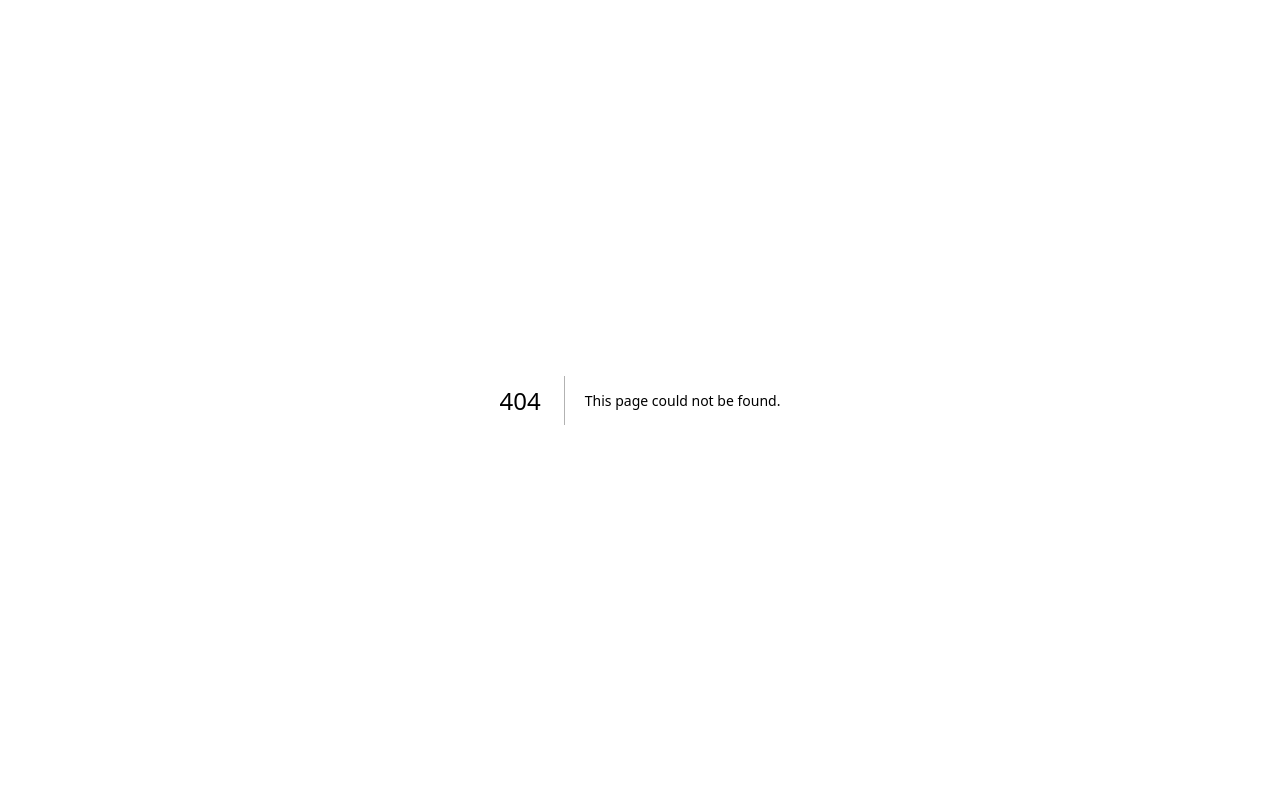
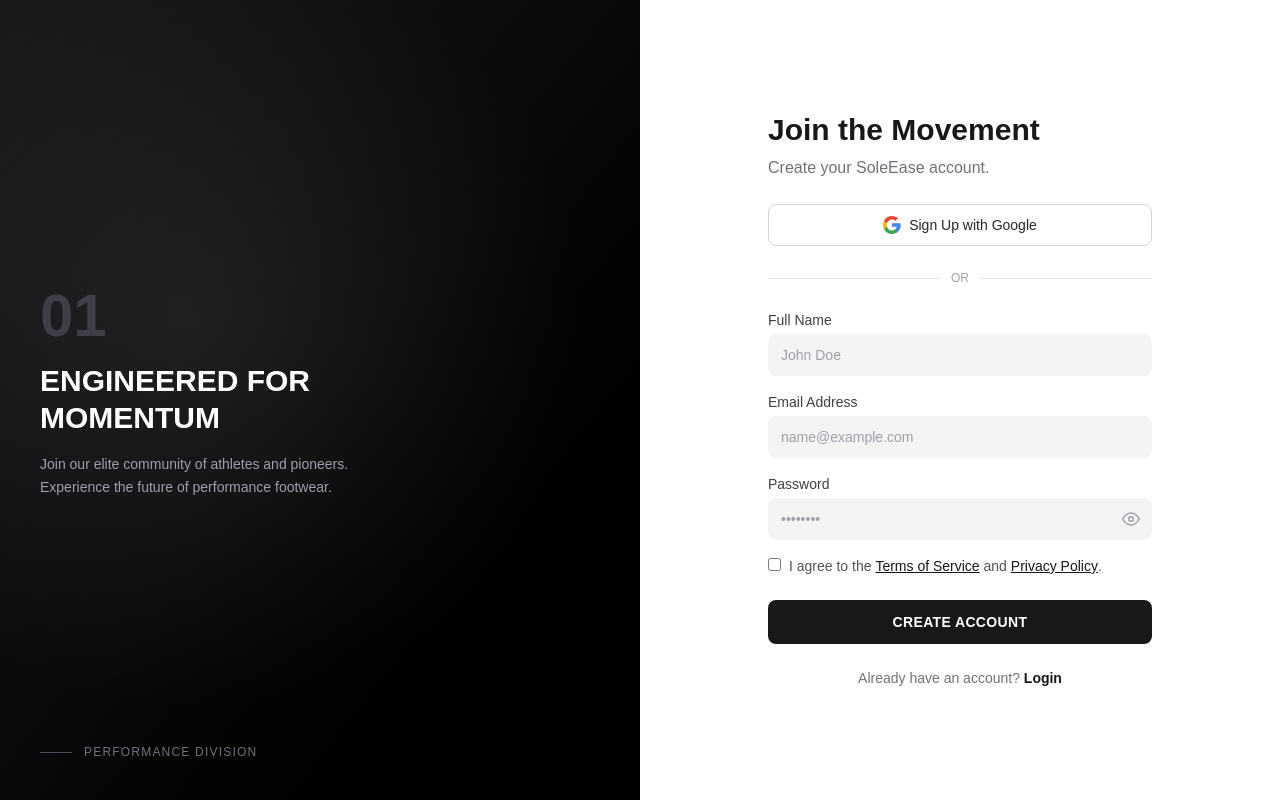
Before and after one commit to Gauravbudhathoki/SoleEase-Frontend, a Next.js app: page /register in a window 1280 px wide. Before the commit this address had no page. Built offline with nearby package versions, Linux system fonts and the light colour scheme; no server answers.

Commit message:
page.tsx

```diff
--- /dev/null
+++ b/src/app/register/page.tsx
@@ -0,0 +1,225 @@
+'use client';
+
+import { useState, FormEvent } from 'react';
+import { useRouter } from 'next/navigation';
+import Link from 'next/link';
+import { registerUser } from '@/lib/auth';
+import { ApiClientError } from '@/lib/api';
+
+export default function RegisterPage() {
+  const router = useRouter();
+  const [name, setName] = useState('');
+  const [email, setEmail] = useState('');
+  const [password, setPassword] = useState('');
+  const [showPassword, setShowPassword] = useState(false);
+  const [agreed, setAgreed] = useState(false);
+  const [error, setError] = useState<string | null>(null);
+  const [loading, setLoading] = useState(false);
+
+  const handleSubmit = async (e: FormEvent) => {
+    e.preventDefault();
+    setError(null);
+
+    if (!agreed) {
+      setError('Please agree to the Terms of Service and Privacy Policy');
+      return;
+    }
+
+    setLoading(true);
+
+    try {
+      const result = await registerUser({ name, email, password });
+      localStorage.setItem('token', result.token);
+      localStorage.setItem('user', JSON.stringify(result.user));
+      router.push('/products');
+    } catch (err) {
+      const message = err instanceof ApiClientError ? err.message : 'Something went wrong';
+      setError(message);
+    } finally {
+      setLoading(false);
+    }
+  };
+
+  return (
+    <div className="min-h-screen flex flex-col md:flex-row">
+      {/* Left panel */}
+      <div className="relative hidden md:flex md:w-1/2 flex-col justify-between bg-gradient-to-br from-zinc-900 via-zinc-950 to-black p-10 text-white overflow-hidden">
+        <div className="absolute inset-0 bg-[radial-gradient(circle_at_30%_40%,rgba(255,255,255,0.08),transparent_60%)]" />
+
+        <div />
+
+        <div className="relative z-10">
+          <span className="text-6xl font-bold text-zinc-700">01</span>
+          <h1 className="mt-4 text-3xl font-bold leading-tight">
+            ENGINEERED FOR
+            <br />
+            MOMENTUM
+          </h1>
+          <p className="mt-4 max-w-xs text-zinc-400 text-sm leading-relaxed">
+            Join our elite community of athletes and pioneers. Experience the
+            future of performance footwear.
+          </p>
+        </div>
+
+        <div className="relative z-10 flex items-center gap-3 text-zinc-500 text-xs tracking-widest uppercase">
+          <span className="w-8 h-px bg-zinc-600" />
+          Performance Division
+        </div>
+      </div>
+
+      {/* Right panel */}
+      <div className="flex flex-1 items-center justify-center bg-white px-6 py-12">
+        <div className="w-full max-w-sm">
+          <h2 className="text-3xl font-bold text-zinc-900">Join the Movement</h2>
+          <p className="mt-2 text-zinc-500">Create your SoleEase account.</p>
+
+          <button
+            type="button"
+            className="mt-6 w-full flex items-center justify-center gap-2 rounded-lg border border-zinc-300 py-2.5 text-sm font-medium text-zinc-800 hover:bg-zinc-50 transition-colors"
+          >
+            <GoogleIcon />
+            Sign Up with Google
+          </button>
+
+          <div className="my-6 flex items-center gap-3 text-xs text-zinc-400">
+            <span className="flex-1 h-px bg-zinc-200" />
+            OR
+            <span className="flex-1 h-px bg-zinc-200" />
+          </div>
+
+          <form onSubmit={handleSubmit} className="flex flex-col gap-4">
+            <div>
+              <label className="block text-sm font-medium text-zinc-700 mb-1">
+                Full Name
+              </label>
+              <input
+                type="text"
+                required
+                value={name}
+                onChange={(e) => setName(e.target.value)}
+                placeholder="John Doe"
+                className="w-full rounded-lg bg-zinc-100 border border-transparent px-3 py-2.5 text-sm text-zinc-900 placeholder-zinc-400 focus:bg-white focus:border-zinc-900 focus:outline-none transition-colors"
+              />
+            </div>
+
+            <div>
+              <label className="block text-sm font-medium text-zinc-700 mb-1">
+                Email Address
+              </label>
+              <input
+                type="email"
+                required
+                value={email}
+                onChange={(e) => setEmail(e.target.value)}
+                placeholder="name@example.com"
+                className="w-full rounded-lg bg-zinc-100 border border-transparent px-3 py-2.5 text-sm text-zinc-900 placeholder-zinc-400 focus:bg-white focus:border-zinc-900 focus:outline-none transition-colors"
+              />
+            </div>
+
+            <div>
+              <label className="block text-sm font-medium text-zinc-700 mb-1">
+                Password
+              </label>
+              <div className="relative">
+                <input
+                  type={showPassword ? 'text' : 'password'}
+                  required
+                  minLength={6}
+                  value={password}
+                  onChange={(e) => setPassword(e.target.value)}
+                  placeholder="••••••••"
+                  className="w-full rounded-lg bg-zinc-100 border border-transparent px-3 py-2.5 text-sm text-zinc-900 placeholder-zinc-400 focus:bg-white focus:border-zinc-900 focus:outline-none transition-colors pr-10"
+                />
+                <button
+                  type="button"
+                  onClick={() => setShowPassword((v) => !v)}
+                  className="absolute right-3 top-1/2 -translate-y-1/2 text-zinc-400 hover:text-zinc-600"
+                  aria-label={showPassword ? 'Hide password' : 'Show password'}
+                >
+                  <EyeIcon open={showPassword} />
+                </button>
+              </div>
+            </div>
+
+            <label className="flex items-start gap-2 text-sm text-zinc-600">
+              <input
+                type="checkbox"
+                checked={agreed}
+                onChange={(e) => setAgreed(e.target.checked)}
+                className="mt-0.5 rounded border-zinc-300"
+              />
+              <span>
+                I agree to the{' '}
+                <a href="#" className="font-medium text-zinc-900 underline">
+                  Terms of Service
+                </a>{' '}
+                and{' '}
+                <a href="#" className="font-medium text-zinc-900 underline">
+                  Privacy Policy
+                </a>
+                .
+              </span>
+            </label>
+
+            {error && <p className="text-sm text-red-600">{error}</p>}
+
+            <button
+              type="submit"
+              disabled={loading}
+              className="mt-2 w-full rounded-lg bg-zinc-900 py-3 text-sm font-semibold tracking-wide text-white uppercase hover:bg-zinc-800 transition-colors disabled:opacity-50"
+            >
+              {loading ? 'Creating account...' : 'Create Account'}
+            </button>
+          </form>
+
+          <p className="mt-6 text-center text-sm text-zinc-500">
+            Already have an account?{' '}
+            <Link href="/login" className="font-semibold text-zinc-900">
+              Login
+            </Link>
+          </p>
+        </div>
+      </div>
+    </div>
+  );
+}
+
+function GoogleIcon() {
+  return (
+    <svg width="18" height="18" viewBox="0 0 18 18">
+      <path
+        fill="#4285F4"
+        d="M17.64 9.2c0-.64-.06-1.25-.16-1.84H9v3.48h4.84a4.14 4.14 0 0 1-1.8 2.71v2.26h2.92c1.7-1.57 2.68-3.88 2.68-6.61z"
+      />
+      <path
+        fill="#34A853"
+        d="M9 18c2.43 0 4.47-.8 5.96-2.19l-2.92-2.26c-.8.54-1.84.86-3.04.86-2.34 0-4.32-1.58-5.03-3.7H.96v2.33A9 9 0 0 0 9 18z"
+      />
+      <path
+        fill="#FBBC05"
+        d="M3.97 10.71a5.4 5.4 0 0 1 0-3.42V4.96H.96a9 9 0 0 0 0 8.08l3.01-2.33z"
+      />
+      <path
+        fill="#EA4335"
+        d="M9 3.58c1.32 0 2.51.45 3.44 1.35l2.58-2.58C13.46.89 11.43 0 9 0A9 9 0 0 0 .96 4.96l3.01 2.33C4.68 5.16 6.66 3.58 9 3.58z"
+      />
+    </svg>
+  );
+}
+
+function EyeIcon({ open }: { open: boolean }) {
+  if (open) {
+    return (
+      <svg width="18" height="18" viewBox="0 0 24 24" fill="none" stroke="currentColor" strokeWidth="2">
+        <path d="M17.94 17.94A10.07 10.07 0 0 1 12 20c-7 0-11-8-11-8a18.45 18.45 0 0 1 5.06-5.94M9.9 4.24A9.12 9.12 0 0 1 12 4c7 0 11 8 11 8a18.5 18.5 0 0 1-2.16 3.19m-6.72-1.07a3 3 0 1 1-4.24-4.24" />
+        <line x1="1" y1="1" x2="23" y2="23" />
+      </svg>
+    );
+  }
+  return (
+    <svg width="18" height="18" viewBox="0 0 24 24" fill="none" stroke="currentColor" strokeWidth="2">
+      <path d="M1 12s4-8 11-8 11 8 11 8-4 8-11 8-11-8-11-8z" />
+      <circle cx="12" cy="12" r="3" />
+    </svg>
+  );
+}
```
